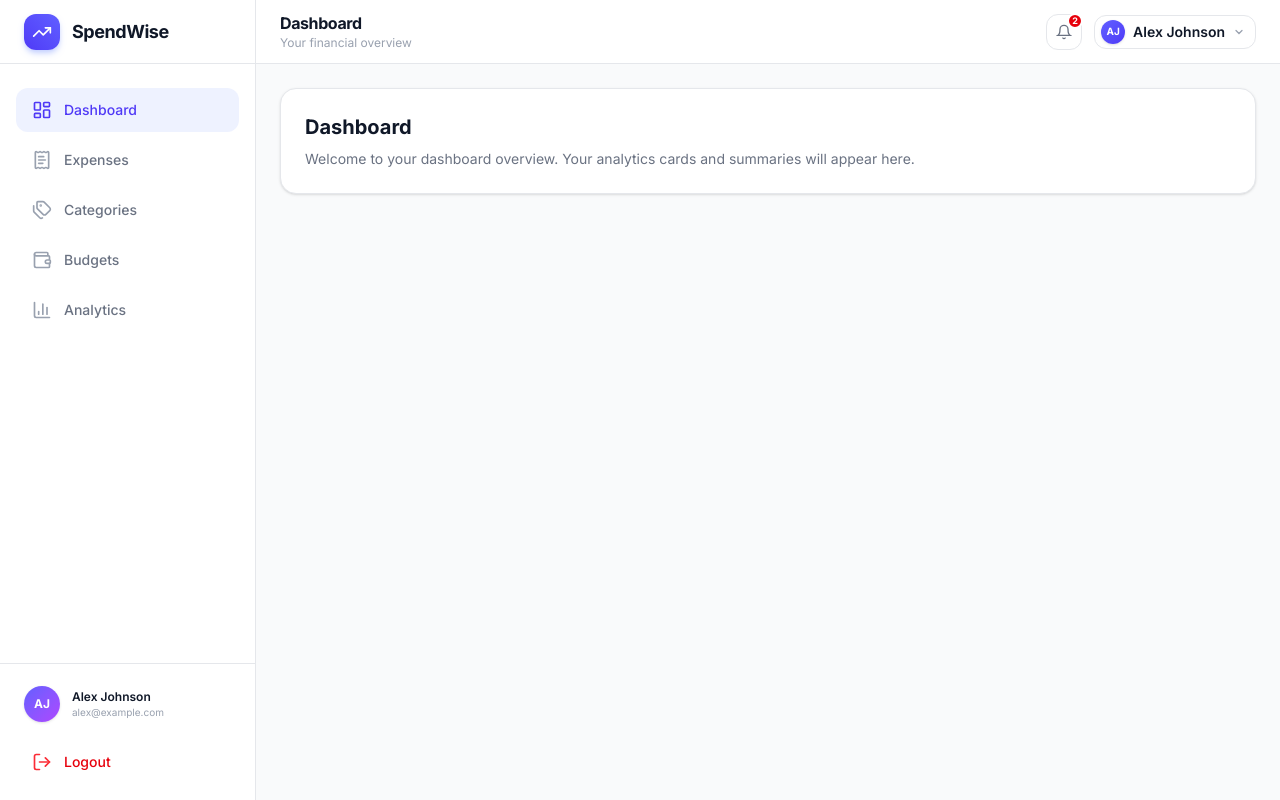
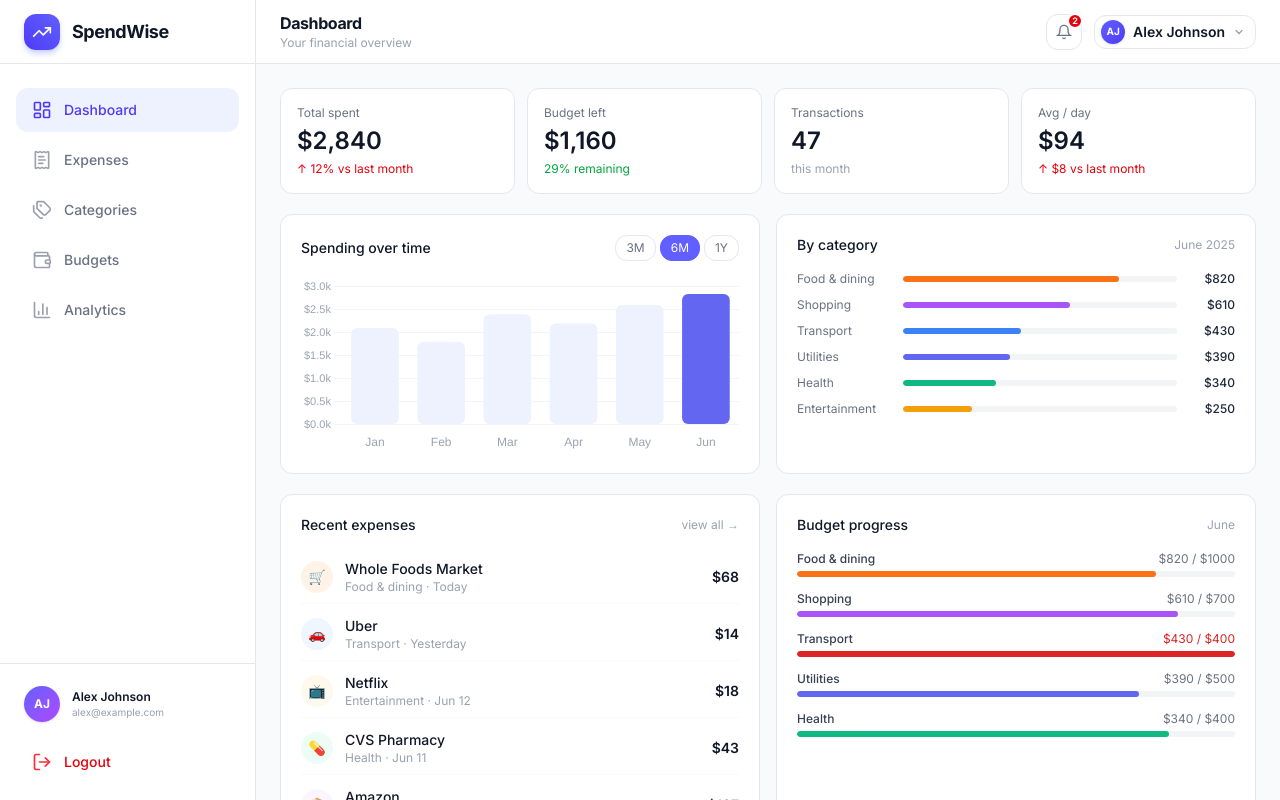
Before and after one commit to Nitesh-77-notty/Expenses_Tracker, a React app in the folder frontend/: page / in a window 1280 px wide. Built offline with nearby package versions, Linux system fonts and the light colour scheme; the HTML template or start-up script is replaced by a standard one.

Commit message:
Feat: add static UI for dashboard

```diff
--- a/frontend/package.json
+++ b/frontend/package.json
@@ -11,6 +11,7 @@
   },
   "dependencies": {
     "@tailwindcss/vite": "^4.3.0",
+    "chart.js": "^4.5.1",
     "framer-motion": "^12.40.0",
     "lucide-react": "^1.16.0",
     "react": "^19.2.6",
--- a/frontend/src/Layouts/MainLayout.jsx
+++ b/frontend/src/Layouts/MainLayout.jsx
@@ -8,7 +8,7 @@ const MainLayout = ({ children }) => {
       <Sidebar />
       <div className="flex-1 flex flex-col">
         <Header sidebarWidth={256} />
-        <main className="flex-1 p-6 mt-16 ml-64 overflow-auto">{children}</main>
+        <main className="flex-1 mt-16 ml-64 overflow-auto">{children}</main>
       </div>
     </div>
   );
--- a/frontend/src/pages/Dashboard.jsx
+++ b/frontend/src/pages/Dashboard.jsx
@@ -1,13 +1,290 @@
-import React from "react";
+import { useEffect, useRef } from "react";
+import Chart from "chart.js/auto";
+
+const categories = [
+  { name: "Food & dining", amount: 820, pct: 79, color: "#f97316" },
+  { name: "Shopping", amount: 610, pct: 61, color: "#a855f7" },
+  { name: "Transport", amount: 430, pct: 43, color: "#3b82f6" },
+  { name: "Utilities", amount: 390, pct: 39, color: "#6366f1" },
+  { name: "Health", amount: 340, pct: 34, color: "#10b981" },
+  { name: "Entertainment", amount: 250, pct: 25, color: "#f59e0b" },
+];
+
+const recent = [
+  {
+    name: "Whole Foods Market",
+    cat: "Food & dining",
+    date: "Today",
+    amount: "$68",
+    bg: "#fff3e8",
+    iconColor: "#f97316",
+    icon: "🛒",
+  },
+  {
+    name: "Uber",
+    cat: "Transport",
+    date: "Yesterday",
+    amount: "$14",
+    bg: "#eff6ff",
+    iconColor: "#3b82f6",
+    icon: "🚗",
+  },
+  {
+    name: "Netflix",
+    cat: "Entertainment",
+    date: "Jun 12",
+    amount: "$18",
+    bg: "#fef9ec",
+    iconColor: "#f59e0b",
+    icon: "📺",
+  },
+  {
+    name: "CVS Pharmacy",
+    cat: "Health",
+    date: "Jun 11",
+    amount: "$43",
+    bg: "#ecfdf5",
+    iconColor: "#10b981",
+    icon: "💊",
+  },
+  {
+    name: "Amazon",
+    cat: "Shopping",
+    date: "Jun 10",
+    amount: "$127",
+    bg: "#faf5ff",
+    iconColor: "#a855f7",
+    icon: "📦",
+  },
+];
+
+const budgets = [
+  { name: "Food & dining", spent: 820, total: 1000, color: "#f97316" },
+  { name: "Shopping", spent: 610, total: 700, color: "#a855f7" },
+  { name: "Transport", spent: 430, total: 400, color: "#dc2626" },
+  { name: "Utilities", spent: 390, total: 500, color: "#6366f1" },
+  { name: "Health", spent: 340, total: 400, color: "#10b981" },
+];
 
 const Dashboard = () => {
+  const chartRef = useRef(null);
+  const chartInstance = useRef(null);
+
+  useEffect(() => {
+    if (chartInstance.current) chartInstance.current.destroy();
+    chartInstance.current = new Chart(chartRef.current, {
+      type: "bar",
+      data: {
+        labels: ["Jan", "Feb", "Mar", "Apr", "May", "Jun"],
+        datasets: [
+          {
+            data: [2100, 1800, 2400, 2200, 2600, 2840],
+            backgroundColor: [
+              "#eef2ff",
+              "#eef2ff",
+              "#eef2ff",
+              "#eef2ff",
+              "#eef2ff",
+              "#6366f1",
+            ],
+            borderRadius: 6,
+            borderSkipped: false,
+          },
+        ],
+      },
+      options: {
+        responsive: true,
+        maintainAspectRatio: false,
+        plugins: {
+          legend: { display: false },
+          tooltip: {
+            callbacks: { label: (ctx) => ` $${ctx.parsed.y.toLocaleString()}` },
+          },
+        },
+        scales: {
+          x: {
+            grid: { display: false },
+            ticks: { color: "#9ca3af", font: { size: 12 } },
+            border: { display: false },
+          },
+          y: {
+            grid: { color: "#f3f4f6" },
+            ticks: {
+              color: "#9ca3af",
+              font: { size: 11 },
+              callback: (v) => "$" + (v / 1000).toFixed(1) + "k",
+            },
+            border: { display: false },
+          },
+        },
+      },
+    });
+    return () => chartInstance.current?.destroy();
+  }, []);
+
   return (
-    <div className="bg-white p-6 rounded-2xl border border-gray-200 shadow-sm">
-      <h2 className="text-xl font-bold text-gray-900 mb-2">Dashboard</h2>
-      <p className="text-sm text-gray-500">
-        Welcome to your dashboard overview. Your analytics cards and summaries
-        will appear here.
-      </p>
+    <div className="p-6 space-y-5">
+      {/* Metric cards */}
+      <div className="grid grid-cols-4 gap-3">
+        {[
+          {
+            label: "Total spent",
+            value: "$2,840",
+            sub: "↑ 12% vs last month",
+            subColor: "text-red-600",
+          },
+          {
+            label: "Budget left",
+            value: "$1,160",
+            sub: "29% remaining",
+            subColor: "text-green-600",
+          },
+          {
+            label: "Transactions",
+            value: "47",
+            sub: "this month",
+            subColor: "text-gray-400",
+          },
+          {
+            label: "Avg / day",
+            value: "$94",
+            sub: "↑ $8 vs last month",
+            subColor: "text-red-600",
+          },
+        ].map((m) => (
+          <div
+            key={m.label}
+            className="bg-white border border-gray-200 rounded-xl p-4"
+          >
+            <p className="text-xs text-gray-500 mb-1">{m.label}</p>
+            <p className="text-2xl font-semibold text-gray-900">{m.value}</p>
+            <p className={`text-xs mt-1 ${m.subColor}`}>{m.sub}</p>
+          </div>
+        ))}
+      </div>
+
+      {/* Chart + Category breakdown */}
+      <div className="grid grid-cols-2 gap-4">
+        <div className="bg-white border border-gray-200 rounded-xl p-5">
+          <div className="flex items-center justify-between mb-4">
+            <p className="text-sm font-medium text-gray-900">
+              Spending over time
+            </p>
+            <div className="flex gap-1">
+              {["3M", "6M", "1Y"].map((t) => (
+                <button
+                  key={t}
+                  className={`text-xs px-2.5 py-1 rounded-md border ${
+                    t === "6M"
+                      ? "bg-indigo-500 text-white border-indigo-500"
+                      : "border-gray-200 text-gray-500"
+                  }`}
+                >
+                  {t}
+                </button>
+              ))}
+            </div>
+          </div>
+          <div className="relative h-44">
+            <canvas ref={chartRef} />
+          </div>
+        </div>
+
+        <div className="bg-white border border-gray-200 rounded-xl p-5">
+          <div className="flex items-center justify-between mb-4">
+            <p className="text-sm font-medium text-gray-900">By category</p>
+            <span className="text-xs text-gray-400">June 2025</span>
+          </div>
+          <div className="space-y-2.5">
+            {categories.map((c) => (
+              <div key={c.name} className="flex items-center gap-2.5">
+                <span className="w-24 text-xs text-gray-500 truncate">
+                  {c.name}
+                </span>
+                <div className="flex-1 h-1.5 bg-gray-100 rounded-full overflow-hidden">
+                  <div
+                    className="h-full rounded-full"
+                    style={{ width: `${c.pct}%`, background: c.color }}
+                  />
+                </div>
+                <span className="w-12 text-right text-xs font-medium text-gray-800">
+                  ${c.amount}
+                </span>
+              </div>
+            ))}
+          </div>
+        </div>
+      </div>
+
+      {/* Recent expenses + Budget progress */}
+      <div className="grid grid-cols-2 gap-4">
+        <div className="bg-white border border-gray-200 rounded-xl p-5">
+          <div className="flex items-center justify-between mb-4">
+            <p className="text-sm font-medium text-gray-900">Recent expenses</p>
+            <span className="text-xs text-gray-400 cursor-pointer hover:text-indigo-500">
+              view all →
+            </span>
+          </div>
+          <div className="space-y-1">
+            {recent.map((r) => (
+              <div
+                key={r.name}
+                className="flex items-center gap-3 py-2 border-b border-gray-50 last:border-0"
+              >
+                <div
+                  className="w-8 h-8 rounded-lg flex items-center justify-center text-sm flex-shrink-0"
+                  style={{ background: r.bg }}
+                >
+                  {r.icon}
+                </div>
+                <div className="flex-1 min-w-0">
+                  <p className="text-sm font-medium text-gray-900 truncate">
+                    {r.name}
+                  </p>
+                  <p className="text-xs text-gray-400">
+                    {r.cat} · {r.date}
+                  </p>
+                </div>
+                <span className="text-sm font-semibold text-gray-900">
+                  {r.amount}
+                </span>
+              </div>
+            ))}
+          </div>
+        </div>
+
+        <div className="bg-white border border-gray-200 rounded-xl p-5">
+          <div className="flex items-center justify-between mb-4">
+            <p className="text-sm font-medium text-gray-900">Budget progress</p>
+            <span className="text-xs text-gray-400">June</span>
+          </div>
+          <div className="space-y-3.5">
+            {budgets.map((b) => {
+              const pct = Math.min(100, Math.round((b.spent / b.total) * 100));
+              const over = b.spent > b.total;
+              return (
+                <div key={b.name}>
+                  <div className="flex justify-between text-xs mb-1">
+                    <span className="font-medium text-gray-700">{b.name}</span>
+                    <span style={{ color: over ? "#dc2626" : "#6b7280" }}>
+                      ${b.spent} / ${b.total}
+                    </span>
+                  </div>
+                  <div className="h-1.5 bg-gray-100 rounded-full overflow-hidden">
+                    <div
+                      className="h-full rounded-full"
+                      style={{
+                        width: `${pct}%`,
+                        background: over ? "#dc2626" : b.color,
+                      }}
+                    />
+                  </div>
+                </div>
+              );
+            })}
+          </div>
+        </div>
+      </div>
     </div>
   );
 };
```
Also changed, not shown: 1 other file (tests, documents, lock files or other folders).
